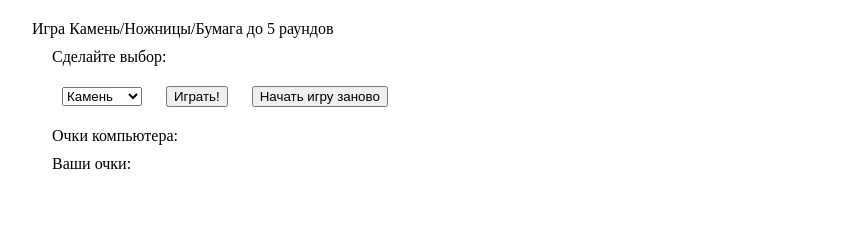
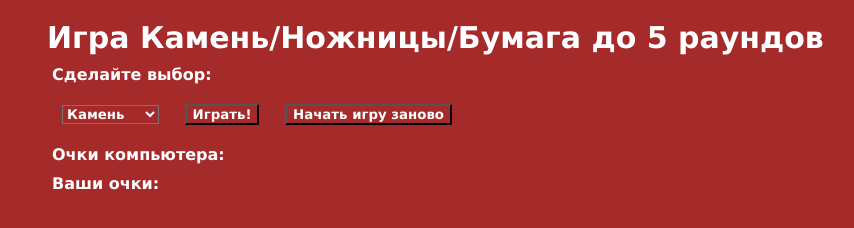
Before and after one commit to bushlalex/java_rock_paper, a plain HTML site: page index.html in a window 1280 px wide. Shown: the whole page, without its empty margins (8-862 px from the left). Drawn offline with Linux system fonts and the light colour scheme.

Commit message:
стилизовал немного

```diff
--- a/rock.js
+++ b/rock.js
@@ -61,12 +61,12 @@
 
       document.getElementById('itogigri').innerHTML = "Игра продолжается..."  }
     else if (schetvi==5) {
-      document.getElementById('itogigri').innerHTML = "Вы выиграли, +25ez!"
+      document.getElementById('itogigri').innerHTML = "Вы выиграли игру! Поздравляем!"
       const button = document.getElementById("yButton");
       button.style.display = "none";
     }
     else if (schetkomp==5) {
-      document.getElementById('itogigri').innerHTML = "Вы проиграли, найс баланс...!"
+      document.getElementById('itogigri').innerHTML = 'Вы проиграли('
       const button = document.getElementById("yButton");
       button.style.display = "none";
     }
--- a/style.css
+++ b/style.css
@@ -1,3 +1,15 @@
 * {
     margin: 10px;
+    font-weight: bold;
+    font-family: 'Lucida Sans', 'Lucida Sans Regular', 'Lucida Grande', 'Lucida Sans Unicode', Geneva, Verdana, sans-serif;
+    font-style: inherit;
+    background-color: brown;
+    color: white;
 }
+
+.name {
+
+font-size: 30px;
+font-weight: bold;
+margin-left: 25px;
+}
```
